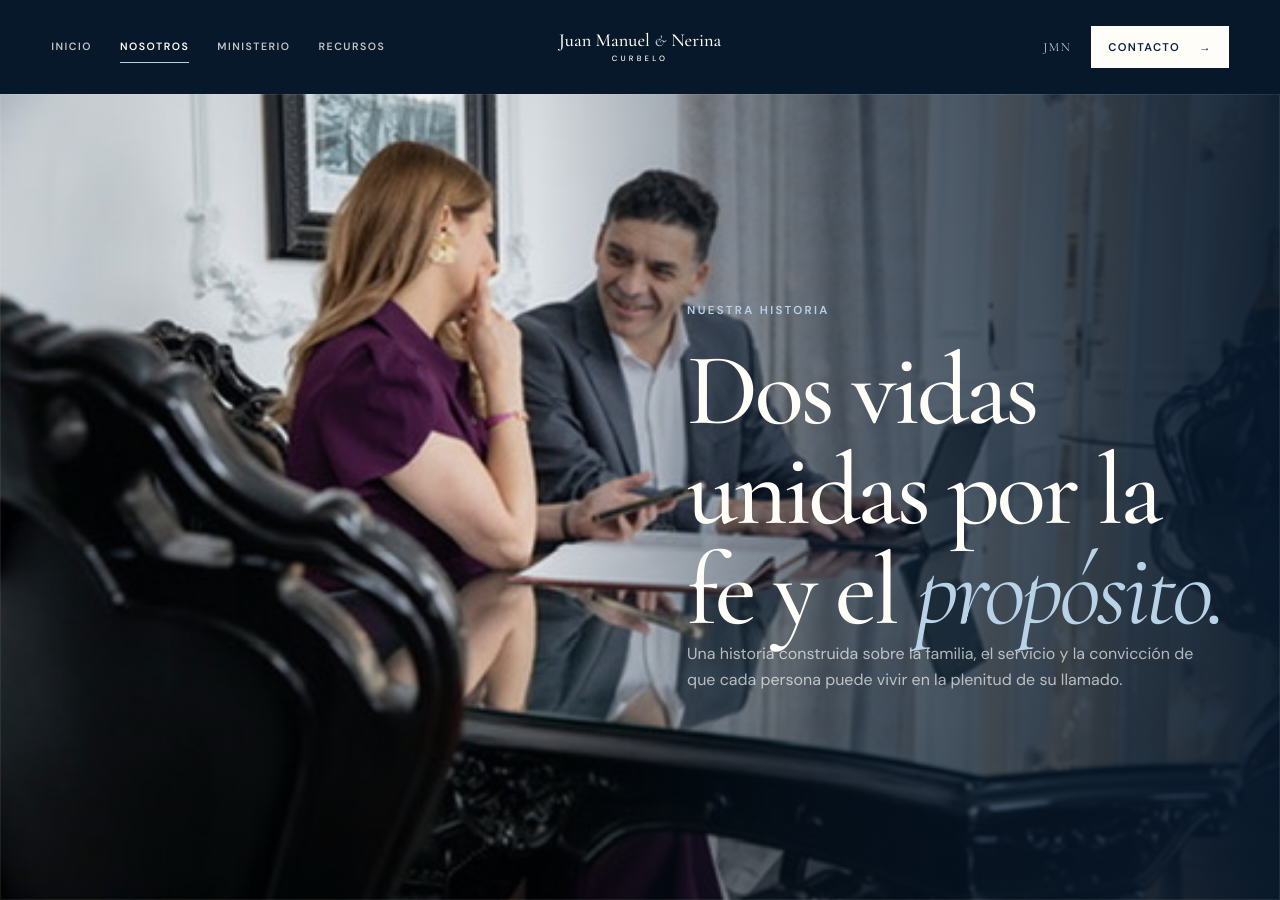
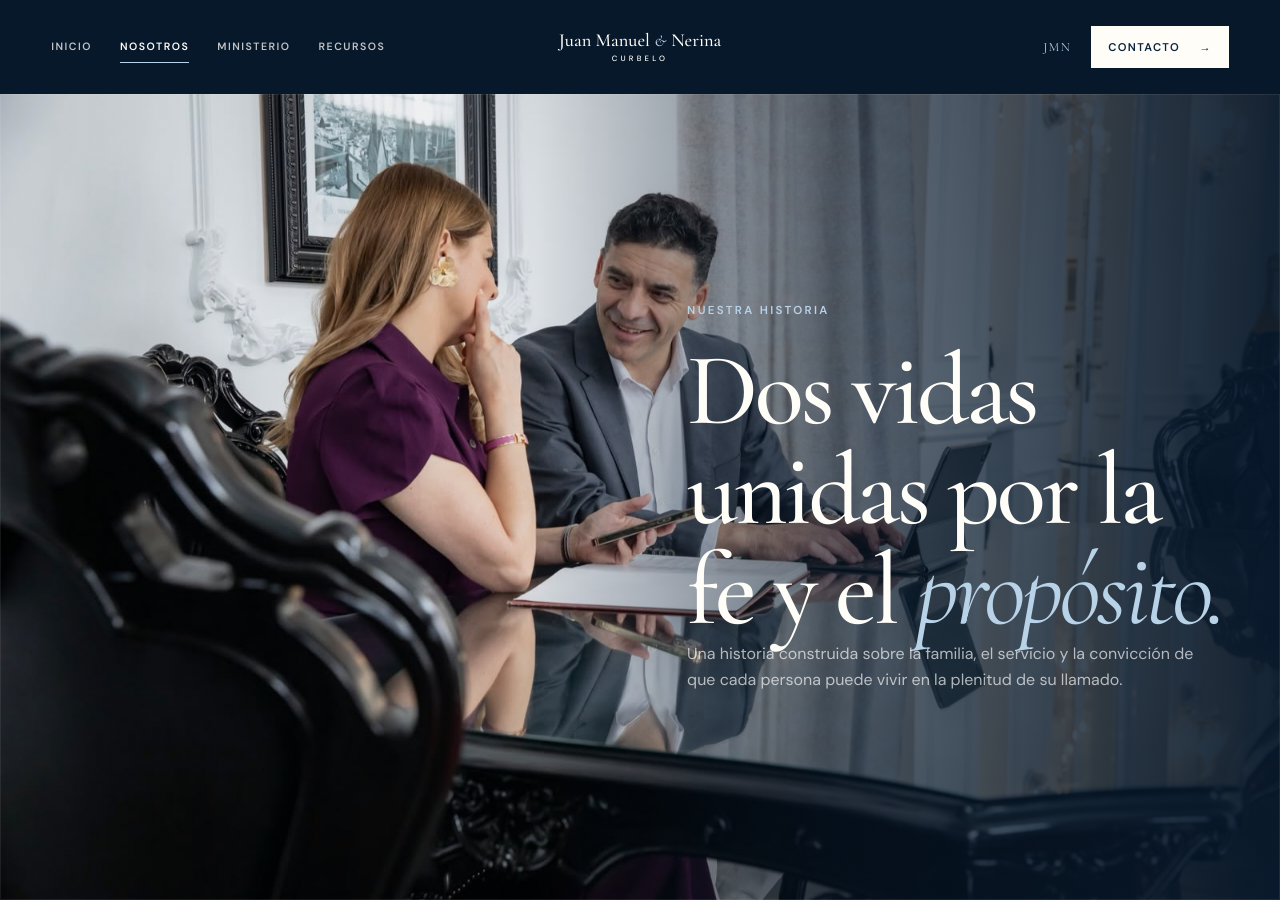
Before and after one commit to anamisladavid-prog/juanmanuelynerinacurbelo, a Jekyll site: the page built from nosotros.html, in a window 1280 px wide and 900 px high. Built offline with Jekyll 4.4.1, drawn with Linux system fonts in a browser that asks for light colours.

Commit message:
Refine about page portrait framing

```diff
--- a/assets/css/styles.css
+++ b/assets/css/styles.css
@@ -1045,7 +1045,7 @@ h3 em {
       rgba(7, 24, 43, 0.94) 100%
     ),
     var(--about-hero-image);
-  background-position: 45% center;
+  background-position: 45% top;
   background-size: cover;
 }
 
@@ -1427,7 +1427,7 @@ h3 em {
   }
 
   .page-hero--about-photo {
-    background-position: 43% center;
+    background-position: 43% top;
   }
 
   .page-hero--about-photo .page-hero__content {
@@ -1599,7 +1599,7 @@ h3 em {
         rgba(7, 24, 43, 0.96) 100%
       ),
       var(--about-hero-image);
-    background-position: 43% center;
+    background-position: 43% top;
   }
 
   .page-hero--about-photo .page-hero__inner {
--- a/nosotros.html
+++ b/nosotros.html
@@ -7,7 +7,7 @@ body_class: interior
 permalink: /nosotros/
 ---
 
-<section class="page-hero page-hero--about-photo" style="--about-hero-image: url('{{ '/assets/images/juan-manuel-nerina-about-hero.jpeg' | relative_url }}');">
+<section class="page-hero page-hero--about-photo" style="--about-hero-image: url('{{ '/assets/images/juan-manuel-nerina-about-hero-v2.jpg' | relative_url }}');">
   <div class="page-hero__inner shell">
     <div class="page-hero__content" data-reveal>
       <p class="eyebrow eyebrow--light">Nuestra historia</p>
```
Also changed, not shown: assets/images/juan-manuel-nerina-about-hero-v2.jpg (added).
